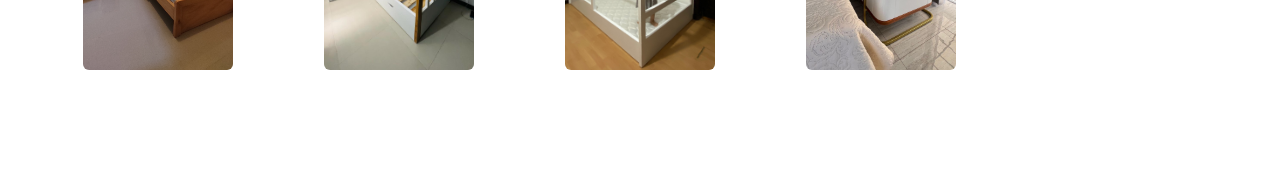
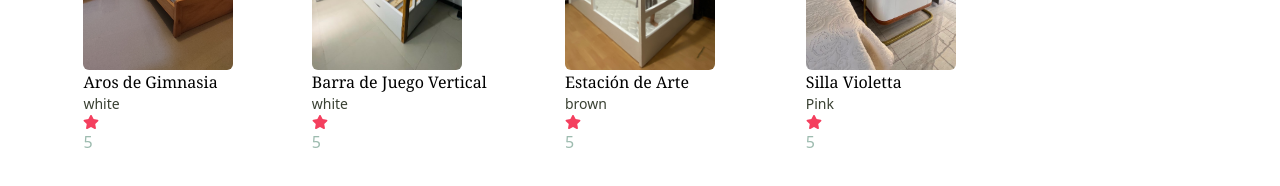
Before and after one commit to josedeveloperfullstack/isamonmobiliario, a React (Vite) app: page / in a window 1280 px wide. Shown: the part 1188-1374 px from the top of the page. Before the commit the page ends 1306 px from the top, so only its background shows below. Built offline with nearby package versions, Linux system fonts and the light colour scheme.

Commit message:
config npm run build

```diff
--- a/src/components/Products/Products.jsx
+++ b/src/components/Products/Products.jsx
@@ -3,6 +3,7 @@ import Img1 from '../../assets/products/imagen1.JPG'
 import Img2 from '../../assets/products/imagen2.JPG'
 import Img3 from '../../assets/products/imagen3.JPG'
 import Img4 from '../../assets/products/imagen4.JPG'
+import { FaStar } from 'react-icons/fa'
 
 const ProductsData = [
     {
@@ -62,8 +63,17 @@ const Products = () => {
                         <div>
                             <img src={data.img} alt=''
                             className='h-[220px] w-[150px] object-cover rounded-md'
-
-                            />
+                             />
+                             <div>
+                                <h3 className='font-serif'>{data.title}</h3>
+                                <p className='text-sm text-rosadoisamon'>
+                                    {data.color}
+                                </p>
+                                <div className='text-amarilloisamon'>
+                                    <FaStar className='text-rose-500'/>
+                                    <span>{data.rating}</span>
+                                </div>
+                             </div>
                         </div>
 
                      ))}
```
